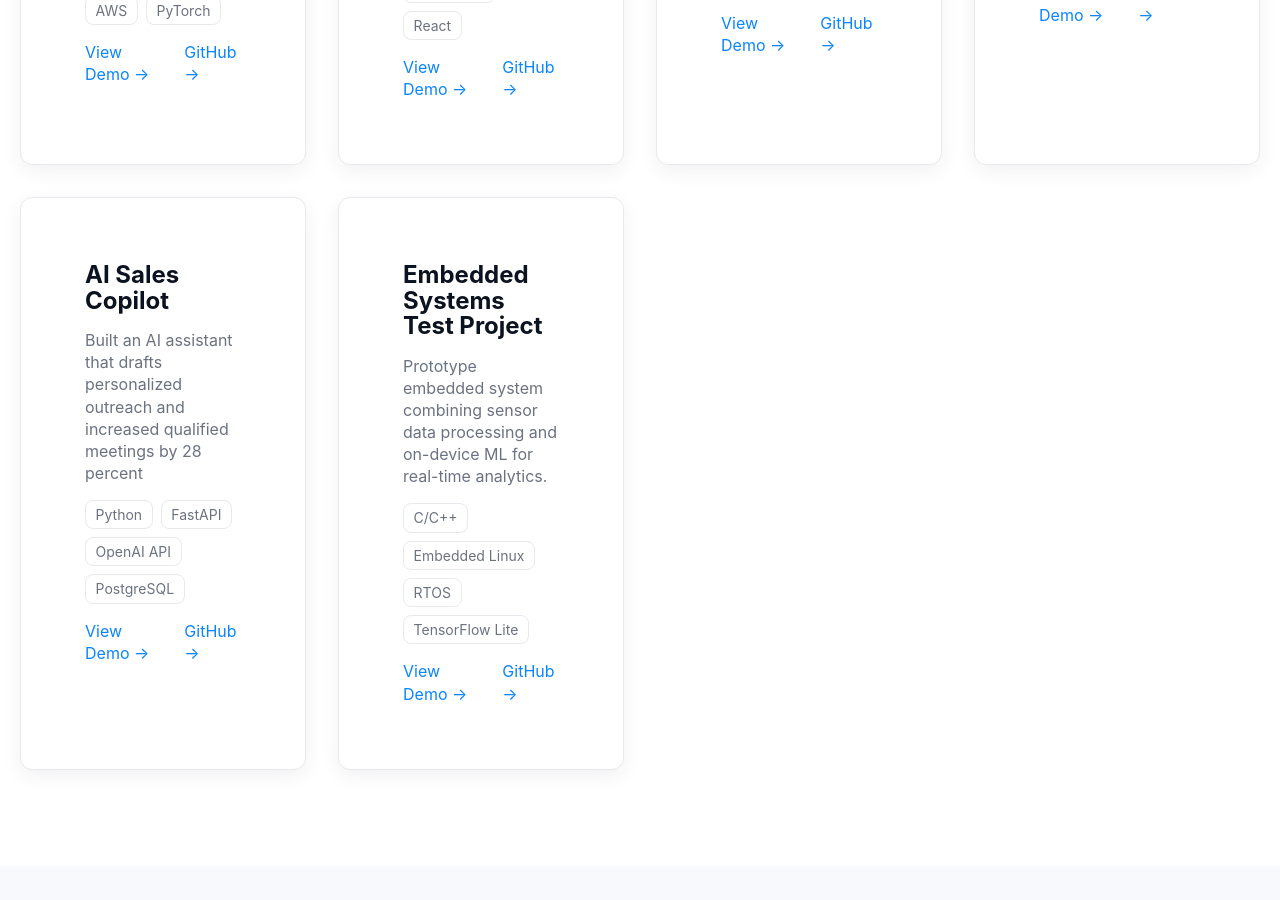
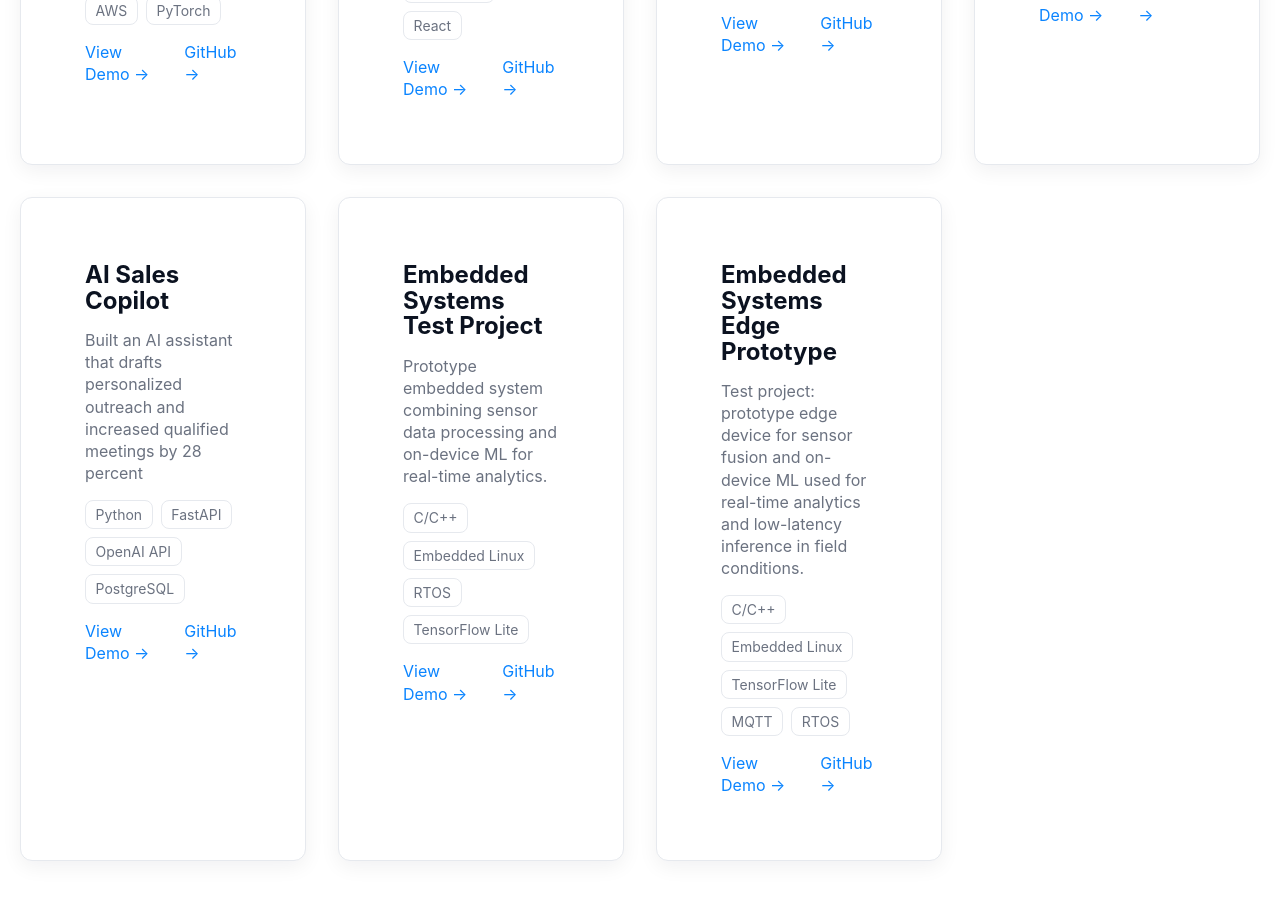
Before and after one commit to Eagolo135/Eagolo135.github.io, a Jekyll site: the page built from projects.html, in a window 1280 px wide and 900 px high, scrolled down 946 px. Built offline with Jekyll 4.4.1, drawn with Linux system fonts in a browser that asks for light colours.

```diff
--- a/_data/site.yml
+++ b/_data/site.yml
@@ -197,6 +197,18 @@
       - TensorFlow Lite
     demo_link: "#"
     github_link: "#"
+  - title: Embedded Systems Edge Prototype
+    description: "Test project: prototype edge device for sensor fusion and
+      on-device ML used for real-time analytics and low-latency inference in
+      field conditions."
+    stack:
+      - C/C++
+      - Embedded Linux
+      - TensorFlow Lite
+      - MQTT
+      - RTOS
+    demo_link: "#"
+    github_link: "#"
 email: nicholasnelson1203@gmail.com
 phone: +1-862-224-7718
 formspree_endpoint: https://formspree.io/f/xpqjpvgn
```
Also changed, not shown: tools/site-agent/git.js (+37 -5 lines).
